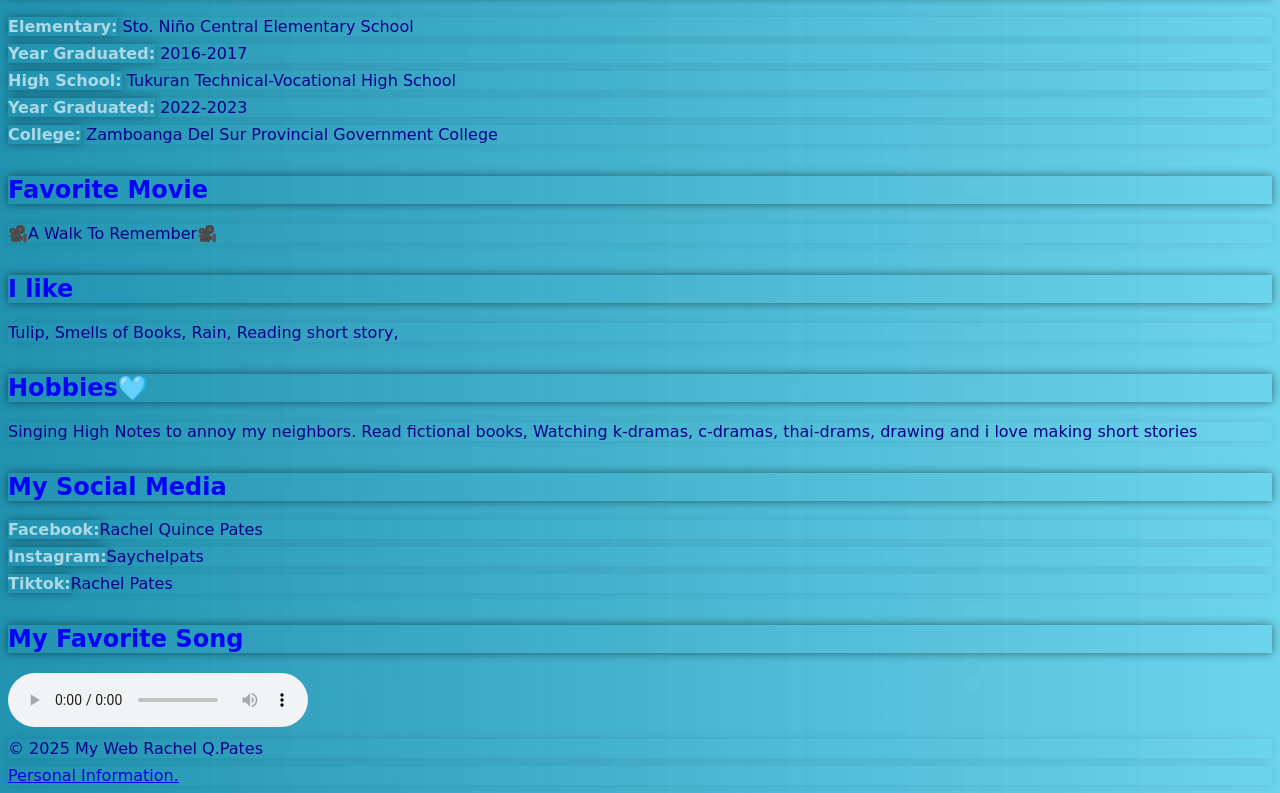
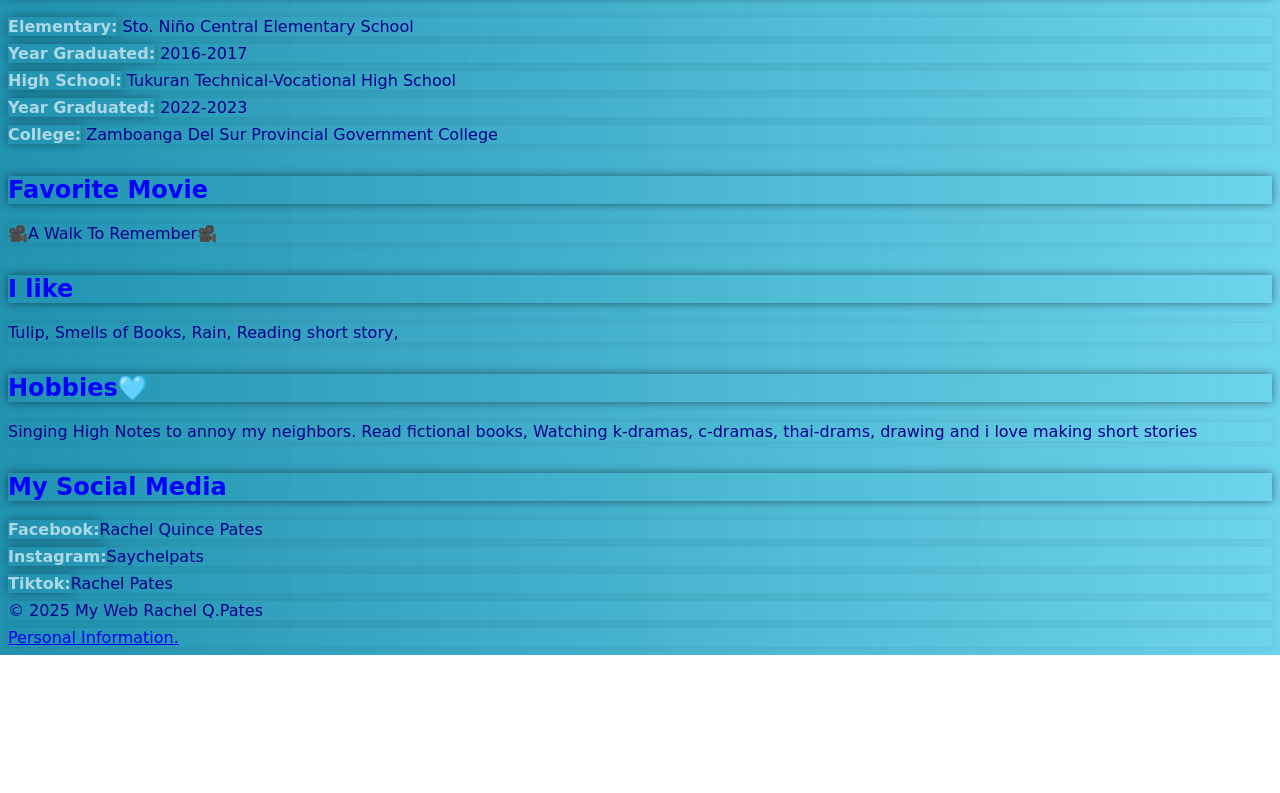
Before and after one commit to rara7rara/memoy, a plain HTML site: page index.html in a window 1280 px wide. Shown: the part 709-1502 px from the top of the page. After the commit the page ends 1364 px from the top, so only its background shows below. Drawn offline with Linux system fonts and the light colour scheme.

Commit message:
Update index.html

```diff
--- a/index.html
+++ b/index.html
@@ -44,10 +44,6 @@
     <p><b>Instagram:</b>Saychelpats</p>
     <p><b>Tiktok:</b>Rachel Pates</p>
 
-     <h2>My Favorite Song</h2>
-    <audio controls>
-        <source src="file:///storage/emulated/0/Android/data/com.teejay.trebedit/files/TrebEdit user files/Only Hope.mp3" type="audio/mpeg"></audio>
-
 <footer>
         <p>&copy; 2025 My Web Rachel Q.Pates</p>
         <p><a href="#">Personal Information.</a></p>
```
